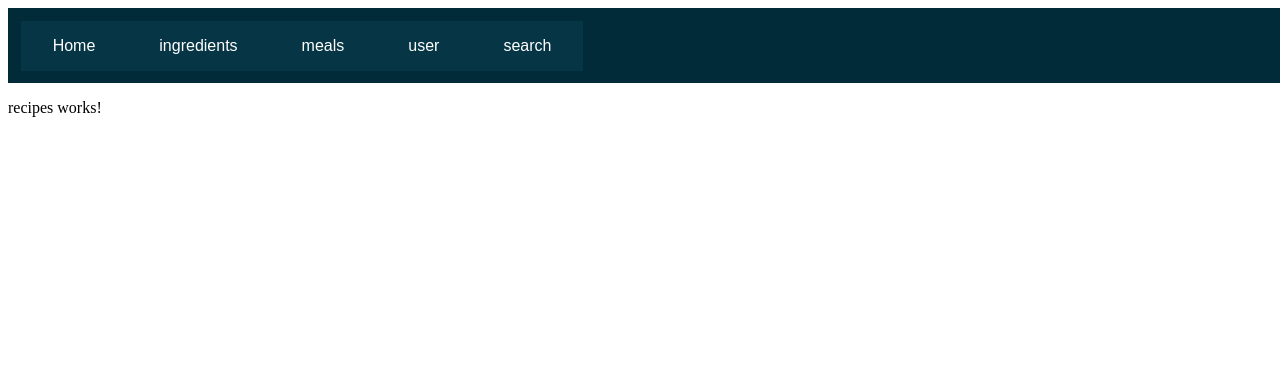
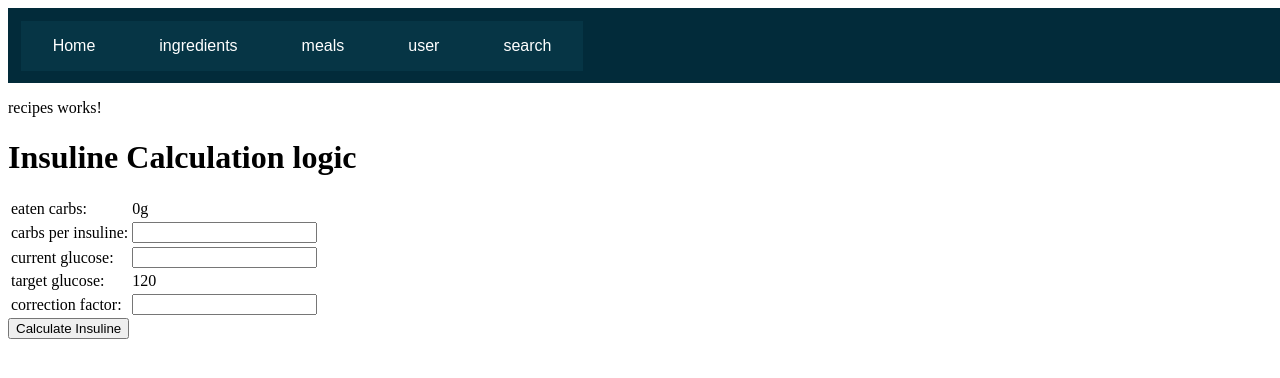
Before and after one commit to Banderas13/koolyhealth, an Angular app: page /recipes in a window 1280 px wide. Shown: the top 378 px of the page. Built offline with nearby package versions, Linux system fonts and the light colour scheme.

Commit message:
moved insuline calculation to a seperate service since we will need it in multiple places

```diff
--- a/src/app/ingredients/ingredients.component.ts
+++ b/src/app/ingredients/ingredients.component.ts
@@ -1,6 +1,7 @@
 // ingredients.component.ts
 import { Component, OnInit } from '@angular/core';
 import { IngredientService } from '../shared/ingredient.service';
+import { InsulinCalculatorService } from '../shared/insulin-calculator.service';
 import { FormsModule } from '@angular/forms';
 import { CommonModule } from '@angular/common';
 import { RouterOutlet, RouterLink } from '@angular/router';
@@ -16,7 +17,7 @@ export class IngredientsComponent implements OnInit {
   selectedIngredients: any[] = [];
   totalCarbs: number = 0;
 
-  constructor(private ingredientService: IngredientService) {}
+  constructor(private ingredientService: IngredientService, private insulinCalculatorService: InsulinCalculatorService) {}
 
   ngOnInit() {
     this.selectedIngredients = this.ingredientService.getSelectedIngredients();
@@ -25,16 +26,7 @@ export class IngredientsComponent implements OnInit {
   }
 
   calculate(carbs: number, insuline: string, glucose: string, correction: string){
-    let eatenCarbsToInsuline = (carbs/(parseInt(insuline)|| 0));
-    let targetGlucoseCalculation = correction?
-      (
-        (
-          ( glucose? parseInt(glucose) : 0) - 120
-        )/parseInt(correction)
-      ) : 0;
-    console.log(targetGlucoseCalculation);
-
-    document.getElementById("output")!.innerHTML = (eatenCarbsToInsuline + targetGlucoseCalculation).toString();
+    document.getElementById("output")!.innerHTML = this.insulinCalculatorService.Calculate(carbs, insuline, glucose, correction);
   }
 
   getCarbohydrates(ingredient: any): string {
--- a/src/app/recipes/recipes.component.html
+++ b/src/app/recipes/recipes.component.html
@@ -1 +1,39 @@
 <p>recipes works!</p>
+<main class="main">
+    <div>
+
+        <h1>Insuline Calculation logic</h1>
+        <form>
+          <table>
+            <tr>
+              <td>eaten carbs:</td>
+              <td>0g</td>
+            </tr>
+            <tr>
+              <td>carbs per insuline:</td>
+              <td><input type="number" #insuline></td>
+            </tr>
+            <tr>
+              <td>current glucose:</td>
+              <td><input type="number" #glucose></td>
+            </tr>
+            <tr>
+              <td>target glucose:</td>
+              <td>120</td>
+            </tr>
+            <tr>
+              <td>correction factor:</td>
+              <td><input type="number" #correction></td>
+            </tr>
+          </table>
+          <button
+          class="btn btn-outline-light"
+          type="button"
+          (click)="calculate(0, insuline.value, glucose.value, correction.value)"
+          >
+          Calculate Insuline
+        </button>
+      </form>
+      <div id="output"></div>
+    </div>
+</main>
--- a/src/app/recipes/recipes.component.ts
+++ b/src/app/recipes/recipes.component.ts
@@ -1,4 +1,5 @@
 import { Component } from '@angular/core';
+import { InsulinCalculatorService } from '../shared/insulin-calculator.service';
 
 @Component({
   selector: 'app-recipes',
@@ -7,5 +8,9 @@ import { Component } from '@angular/core';
   styleUrl: './recipes.component.css'
 })
 export class RecipesComponent {
+  constructor(private insulinCalculatorService: InsulinCalculatorService) {}
 
+  calculate(carbs: number, insuline: string, glucose: string, correction: string){
+    document.getElementById("output")!.innerHTML = this.insulinCalculatorService.Calculate(carbs, insuline, glucose, correction);
+  }
 }
--- a/src/app/shared/insulin-calculator.service.ts
+++ b/src/app/shared/insulin-calculator.service.ts
@@ -6,4 +6,11 @@ import { Injectable } from '@angular/core';
 export class InsulinCalculatorService {
 
   constructor() { }
+
+  //calculate carbs
+  Calculate(carbs: number, insuline: string, glucose: string, correction: string){
+    let eatenCarbsToInsuline = (carbs/(parseInt(insuline)|| 0));
+    let targetGlucoseCalculation = correction? ((( glucose? parseInt(glucose) : 0) - 120)/parseInt(correction)) : 0;
+    return (eatenCarbsToInsuline + targetGlucoseCalculation).toString();
+  }
 }
```
